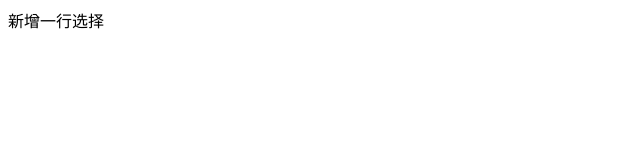
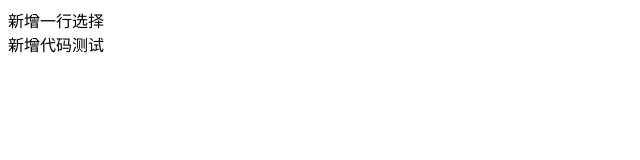
Before and after one commit to WF221323519/test-pull-file, a plain HTML site: page 1.html in a window 1280 px wide. Shown: the whole page, without its empty margins (0-640 px from the left). Drawn offline with Linux system fonts and the light colour scheme.

```diff
--- a/1.html
+++ b/1.html
@@ -7,5 +7,6 @@
   </head>
   <body>
     <div>新增一行选择</div>
+    <div>新增代码测试</div>
   </body>
 </html>
```
